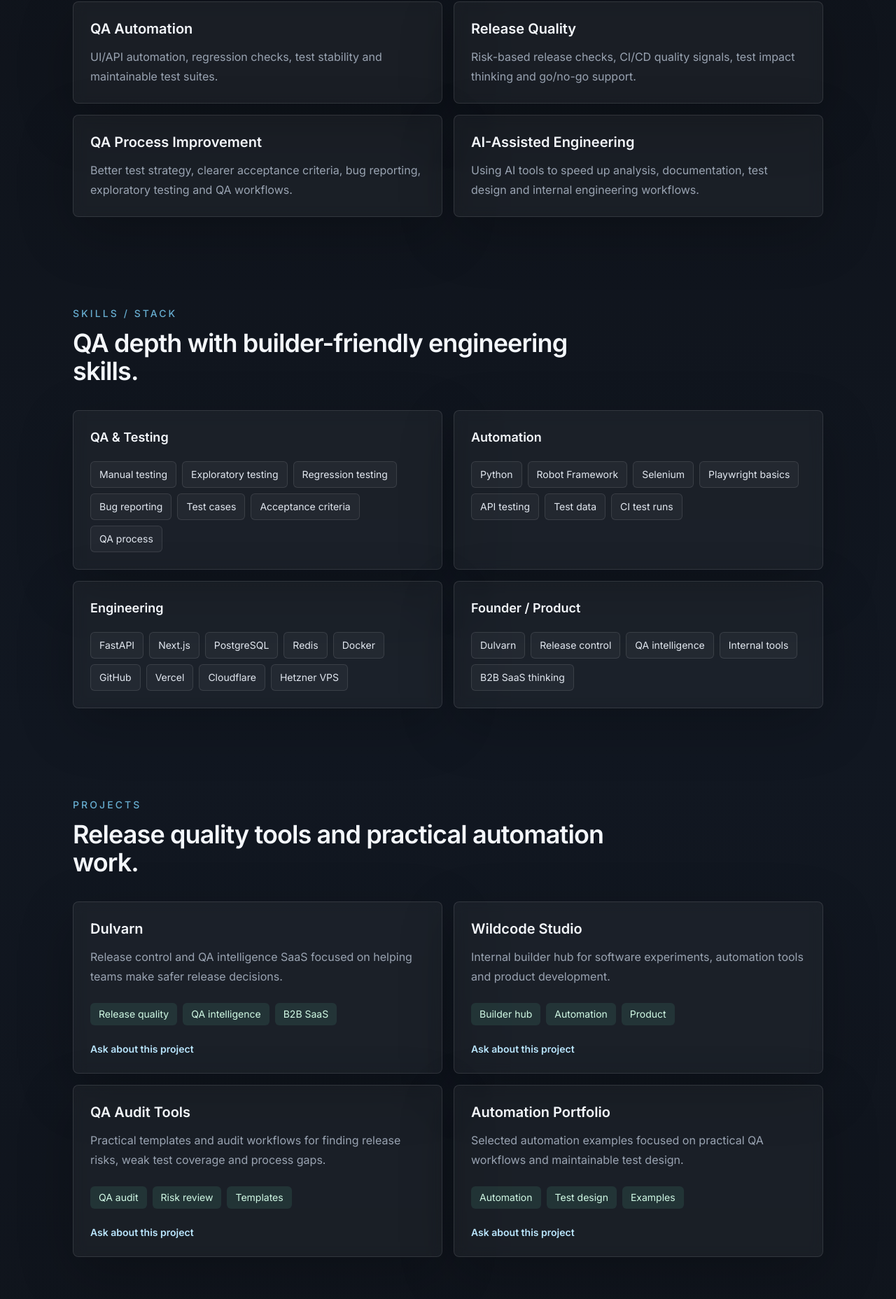
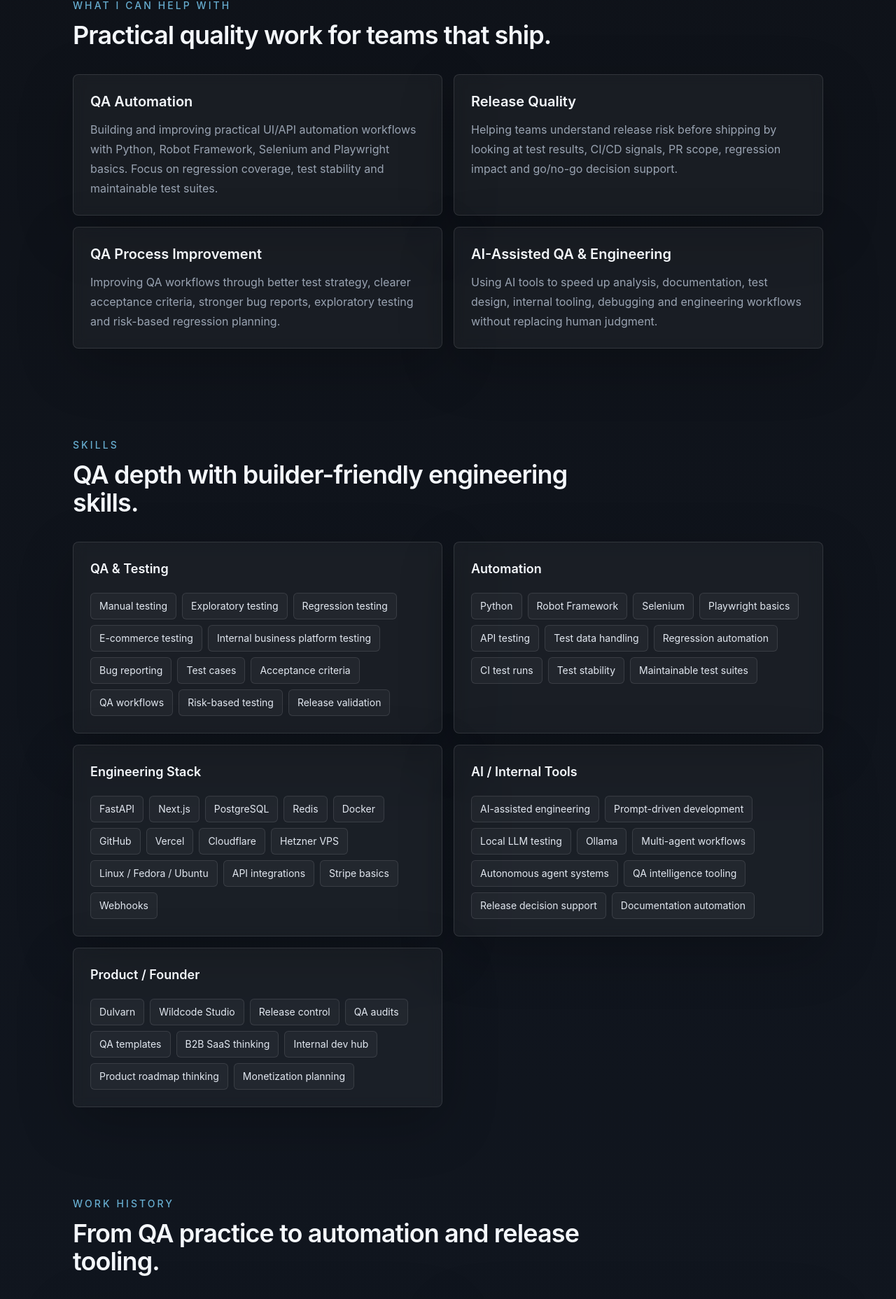
Before and after one commit to JankoD84/janduris-site, a Next.js app: page / in a window 1280 px wide. Shown: the part 874-2730 px from the top of the page at 70% size. Built offline with nearby package versions, Linux system fonts and the light colour scheme.

Commit message:
Refactor personal site positioning

```diff
--- a/app/content.ts
+++ b/app/content.ts
@@ -3,32 +3,47 @@
   title: "QA Automation Engineer & Release Quality Builder",
   message:
     "I help teams reduce release risk through QA automation, test strategy, CI/CD quality checks, and AI-assisted engineering tools.",
-  trustLine: "Manual QA background · Automation focus · Founder mindset",
+  trustLine:
+    "Manual QA background · Automation focus · Founder mindset · Building Dulvarn",
   email: "duris.janko@gmail.com",
   linkedin: "https://www.linkedin.com/in/jduris/",
-  github: "TODO",
 };
+
+export const navigation = [
+  { label: "Home", href: "#home" },
+  { label: "Work", href: "#work" },
+  { label: "Projects", href: "#projects" },
+  { label: "Skills", href: "#skills" },
+  { label: "Contact", href: "#contact" },
+];
+
+export const credibility = [
+  "3+ years in QA",
+  "Current QA Engineer at Baťa",
+  "Python / Robot Framework automation focus",
+  "Building Dulvarn release quality tools",
+];
 
 export const services = [
   {
     title: "QA Automation",
     description:
-      "UI/API automation, regression checks, test stability and maintainable test suites.",
+      "Building and improving practical UI/API automation workflows with Python, Robot Framework, Selenium and Playwright basics. Focus on regression coverage, test stability and maintainable test suites.",
   },
   {
     title: "Release Quality",
     description:
-      "Risk-based release checks, CI/CD quality signals, test impact thinking and go/no-go support.",
+      "Helping teams understand release risk before shipping by looking at test results, CI/CD signals, PR scope, regression impact and go/no-go decision support.",
   },
   {
     title: "QA Process Improvement",
     description:
-      "Better test strategy, clearer acceptance criteria, bug reporting, exploratory testing and QA workflows.",
+      "Improving QA workflows through better test strategy, clearer acceptance criteria, stronger bug reports, exploratory testing and risk-based regression planning.",
   },
   {
-    title: "AI-Assisted Engineering",
+    title: "AI-Assisted QA & Engineering",
     description:
-      "Using AI tools to speed up analysis, documentation, test design and internal engineering workflows.",
+      "Using AI tools to speed up analysis, documentation, test design, internal tooling, debugging and engineering workflows without replacing human judgment.",
   },
 ];
 
@@ -39,10 +54,14 @@
       "Manual testing",
       "Exploratory testing",
       "Regression testing",
+      "E-commerce testing",
+      "Internal business platform testing",
       "Bug reporting",
       "Test cases",
       "Acceptance criteria",
-      "QA process",
+      "QA workflows",
+      "Risk-based testing",
+      "Release validation",
     ],
   },
   {
@@ -53,12 +72,15 @@
       "Selenium",
       "Playwright basics",
       "API testing",
-      "Test data",
+      "Test data handling",
+      "Regression automation",
       "CI test runs",
+      "Test stability",
+      "Maintainable test suites",
     ],
   },
   {
-    category: "Engineering",
+    category: "Engineering Stack",
     items: [
       "FastAPI",
       "Next.js",
@@ -69,64 +91,188 @@
       "Vercel",
       "Cloudflare",
       "Hetzner VPS",
+      "Linux / Fedora / Ubuntu",
+      "API integrations",
+      "Stripe basics",
+      "Webhooks",
     ],
   },
   {
-    category: "Founder / Product",
+    category: "AI / Internal Tools",
+    items: [
+      "AI-assisted engineering",
+      "Prompt-driven development",
+      "Local LLM testing",
+      "Ollama",
+      "Multi-agent workflows",
+      "Autonomous agent systems",
+      "QA intelligence tooling",
+      "Release decision support",
+      "Documentation automation",
+    ],
+  },
+  {
+    category: "Product / Founder",
     items: [
       "Dulvarn",
+      "Wildcode Studio",
       "Release control",
+      "QA audits",
+      "QA templates",
+      "B2B SaaS thinking",
+      "Internal dev hub",
+      "Product roadmap thinking",
+      "Monetization planning",
+    ],
+  },
+];
+
+export const workHistory = [
+  {
+    title: "QA Engineer — Baťa / Bata Group",
+    description:
+      "Current QA role focused on e-commerce and internal business platforms. Work includes manual testing, QA workflows, release validation, bug reporting and a growing focus on automation with Python and Robot Framework.",
+    highlights: [
+      "E-commerce QA",
+      "Internal business platform testing",
+      "Manual and regression testing",
+      "Bug reporting and release validation",
+      "Automation growth with Python and Robot Framework",
+    ],
+  },
+  {
+    title: "QA Background — 3+ Years",
+    description:
+      "Practical QA background built on manual testing, exploratory testing, regression checks, bug reporting, test scenarios and QA process improvement.",
+    highlights: [
+      "Manual QA foundation",
+      "Regression testing",
+      "Exploratory testing",
+      "Test case design",
+      "QA process thinking",
+      "Transition toward automation",
+    ],
+  },
+  {
+    title: "Founder / Builder — Dulvarn",
+    description:
+      "Building Dulvarn as a release control and QA intelligence SaaS focused on helping teams make safer release decisions using signals from PRs, CI, tests, QA workflows and release risk analysis.",
+    highlights: [
+      "Release risk analysis",
       "QA intelligence",
+      "GitHub-first product thinking",
+      "GO / CONDITIONAL GO / NO-GO decision support",
+      "B2B SaaS product development",
+    ],
+  },
+  {
+    title: "Wildcode Studio",
+    description:
+      "Internal builder hub for software experiments, automation tools, product development, infrastructure and engineering workflows.",
+    highlights: [
       "Internal tools",
-      "B2B SaaS thinking",
+      "Product experiments",
+      "Automation workflows",
+      "VPS / deployment work",
+      "AI-assisted engineering systems",
     ],
   },
 ];
 
 export const projects = [
   {
-    title: "Dulvarn",
+    title: "Dulvarn — Release Control & QA Intelligence",
     description:
-      "Release control and QA intelligence SaaS focused on helping teams make safer release decisions.",
-    tags: ["Release quality", "QA intelligence", "B2B SaaS"],
-    href: "#contact",
+      "A B2B release quality system designed to help teams understand release risk before shipping. Dulvarn focuses on PR signals, CI/test results, QA workflows, guard gates and clear release decisions.",
+    tags: ["Release control", "QA intelligence", "CI/CD", "GitHub", "B2B SaaS", "QA workflows"],
+    proof: [
+      "Product thinking",
+      "QA domain expertise",
+      "Release risk modeling",
+      "Full-stack SaaS building",
+      "Founder mindset",
+    ],
   },
   {
-    title: "Wildcode Studio",
+    title: "Wildcode Studio — Internal Builder Hub",
     description:
-      "Internal builder hub for software experiments, automation tools and product development.",
-    tags: ["Builder hub", "Automation", "Product"],
-    href: "#contact",
+      "An internal development hub for software experiments, automation tools, infrastructure, AI workflows and product prototypes.",
+    tags: ["Internal tools", "automation", "product development", "infrastructure", "AI workflows"],
+    proof: [
+      "Ability to build and organize technical systems",
+      "Practical product experimentation",
+      "Tooling mindset",
+      "Dev workflow design",
+    ],
   },
   {
-    title: "QA Audit Tools",
+    title: "QA Audit Tools — Practical Release Risk Reviews",
     description:
-      "Practical templates and audit workflows for finding release risks, weak test coverage and process gaps.",
-    tags: ["QA audit", "Risk review", "Templates"],
-    href: "#contact",
+      "Templates, workflows and review structures for finding release risks, weak test coverage, missing QA signals and process gaps before production releases.",
+    tags: ["QA audit", "release risk", "test coverage", "templates", "process review"],
+    proof: [
+      "QA consulting mindset",
+      "Ability to turn QA experience into practical deliverables",
+      "Business-oriented quality thinking",
+    ],
   },
   {
-    title: "Automation Portfolio",
+    title: "Automation Portfolio — Practical QA Automation Examples",
     description:
-      "Selected automation examples focused on practical QA workflows and maintainable test design.",
-    tags: ["Automation", "Test design", "Examples"],
-    href: "#contact",
+      "Selected automation examples focused on maintainable test design, regression checks, UI/API testing and real QA workflows using Python, Robot Framework, Selenium and Playwright basics.",
+    tags: ["Python", "Robot Framework", "Selenium", "Playwright", "API testing", "regression"],
+    proof: [
+      "Automation direction",
+      "Technical QA growth",
+      "Practical testing mindset",
+    ],
+  },
+  {
+    title: "AI-Assisted Engineering Workflows",
+    description:
+      "Experiments with local LLMs, Ollama, multi-agent workflows and AI-assisted development systems for debugging, documentation, planning and internal automation.",
+    tags: ["AI-assisted engineering", "Ollama", "local LLMs", "multi-agent workflows", "automation"],
+    proof: [
+      "Modern engineering workflow awareness",
+      "Ability to test and evaluate AI tooling",
+      "Internal automation thinking",
+    ],
   },
 ];
 
-export const experience = [
+export const proofOfWork = [
   {
-    title: "QA Engineer at Baťa",
+    title: "QA practice",
     description:
-      "Manual testing, QA workflows and growing automation with Python and Robot Framework.",
+      "Real QA background from manual testing, regression, exploratory testing and e-commerce quality work.",
   },
   {
-    title: "QA background",
+    title: "Automation growth",
     description:
-      "3+ years of manual testing experience with automation transition.",
+      "Moving deeper into Python, Robot Framework, Selenium, Playwright basics and API testing.",
   },
   {
-    title: "Founder path",
-    description: "Building Dulvarn and practical QA/release tools.",
+    title: "Product building",
+    description:
+      "Building Dulvarn and QA audit tools around real release quality problems.",
+  },
+  {
+    title: "Engineering ownership",
+    description:
+      "Working with Next.js, FastAPI, PostgreSQL, Redis, Docker, Vercel, Cloudflare, Hetzner VPS and Linux-based workflows.",
+  },
+  {
+    title: "AI-assisted workflow",
+    description:
+      "Using AI and local LLMs as engineering accelerators for analysis, documentation, debugging and planning.",
   },
 ];
+
+export const buildingToward = [
+  "Stronger automation engineering",
+  "Better release quality workflows",
+  "Practical QA tooling",
+  "CI/CD quality checks",
+  "AI-assisted QA workflows",
+  "Smaller, useful tools shipped faster",
+];
--- a/app/globals.css
+++ b/app/globals.css
@@ -5,6 +5,7 @@
 :root {
   color-scheme: dark;
   background: #0e1117;
+  --font-inter: Inter, ui-sans-serif, system-ui, sans-serif;
 }
 
 * {
--- a/app/layout.tsx
+++ b/app/layout.tsx
@@ -1,20 +1,14 @@
 import type { Metadata } from "next";
-import { Inter } from "next/font/google";
 import "./globals.css";
-
-const inter = Inter({
-  subsets: ["latin", "latin-ext"],
-  variable: "--font-inter",
-});
 
 export const metadata: Metadata = {
   title: "Janko Ďuriš — QA Automation Engineer & Release Quality Builder",
   description:
-    "Personal website of Janko Ďuriš, QA Automation Engineer focused on release quality, QA automation and AI-assisted engineering tools.",
+    "Personal website of Janko Ďuriš, QA Automation Engineer focused on release quality, QA automation, QA workflows and AI-assisted engineering tools.",
   openGraph: {
     title: "Janko Ďuriš — QA Automation Engineer & Release Quality Builder",
     description:
-      "Personal website of Janko Ďuriš, QA Automation Engineer focused on release quality, QA automation and AI-assisted engineering tools.",
+      "Personal website of Janko Ďuriš, QA Automation Engineer focused on release quality, QA automation, QA workflows and AI-assisted engineering tools.",
     type: "website",
   },
 };
@@ -25,7 +19,7 @@
   children: React.ReactNode;
 }>) {
   return (
-    <html lang="en" className={inter.variable}>
+    <html lang="en">
       <body>{children}</body>
     </html>
   );
--- a/app/page.tsx
+++ b/app/page.tsx
@@ -1,9 +1,13 @@
 import {
-  experience,
+  buildingToward,
+  credibility,
+  navigation,
   profile,
   projects,
+  proofOfWork,
   services,
   skills,
+  workHistory,
 } from "./content";
 
 const sectionEyebrow =
@@ -16,18 +20,36 @@
 export default function Home() {
   return (
     <main className="min-h-screen overflow-hidden">
-      <section className="relative mx-auto flex min-h-[88vh] w-full max-w-6xl flex-col justify-center px-6 py-20 sm:px-8 lg:px-10">
-        <div className="absolute inset-x-6 top-8 h-px bg-gradient-to-r from-transparent via-white/20 to-transparent" />
+      <header className="fixed inset-x-0 top-0 z-30 border-b border-white/10 bg-slate-950/75 backdrop-blur-xl">
+        <nav className="mx-auto flex w-full max-w-6xl items-center justify-between px-6 py-4 sm:px-8 lg:px-10">
+          <a href="#home" className="text-sm font-semibold tracking-wide text-ink">
+            Janko Ďuriš
+          </a>
+          <div className="flex flex-wrap justify-end gap-x-4 gap-y-2 text-sm text-muted sm:gap-x-6">
+            {navigation.map((item) => (
+              <a key={item.href} href={item.href} className="transition hover:text-sky-100">
+                {item.label}
+              </a>
+            ))}
+          </div>
+        </nav>
+      </header>
+
+      <section
+        id="home"
+        className="relative mx-auto flex min-h-[92vh] w-full max-w-6xl flex-col justify-center px-6 pb-20 pt-32 sm:px-8 lg:px-10"
+      >
+        <div className="absolute inset-x-6 top-24 h-px bg-gradient-to-r from-transparent via-white/20 to-transparent" />
         <div className="max-w-3xl">
           <p className="mb-5 inline-flex rounded-full border border-sky-300/20 bg-sky-300/10 px-4 py-2 text-sm font-medium text-sky-100">
             {profile.trustLine}
           </p>
-          <h1 className="text-5xl font-semibold tracking-tight text-ink sm:text-6xl lg:text-7xl">
+          <p className="text-sm font-semibold uppercase tracking-[0.28em] text-sky-300/80">
             {profile.name}
+          </p>
+          <h1 className="mt-5 text-5xl font-semibold tracking-tight text-ink sm:text-6xl lg:text-7xl">
+            {profile.title}
           </h1>
-          <p className="mt-5 text-2xl font-medium text-white/88 sm:text-3xl">
-            {profile.title}
-          </p>
           <p className="mt-7 max-w-2xl text-lg leading-8 text-muted sm:text-xl">
             {profile.message}
           </p>
@@ -46,9 +68,20 @@
             </a>
           </div>
         </div>
+
+        <div className="mt-12 grid gap-3 sm:grid-cols-2 lg:grid-cols-4">
+          {credibility.map((item) => (
+            <div
+              key={item}
+              className="rounded-lg border border-white/10 bg-white/[0.04] px-4 py-3 text-sm font-medium text-slate-200"
+            >
+              {item}
+            </div>
+          ))}
+        </div>
       </section>
 
-      <Section id="what-i-do" eyebrow="What I Do" title="Practical quality work for teams that ship.">
+      <Section id="help" eyebrow="What I Can Help With" title="Practical quality work for teams that ship.">
         <div className="grid gap-4 md:grid-cols-2">
           {services.map((service) => (
             <article key={service.title} className={cardClass}>
@@ -59,7 +92,7 @@
         </div>
       </Section>
 
-      <Section id="skills" eyebrow="Skills / Stack" title="QA depth with builder-friendly engineering skills.">
+      <Section id="skills" eyebrow="Skills" title="QA depth with builder-friendly engineering skills.">
         <div className="grid gap-4 md:grid-cols-2">
           {skills.map((group) => (
             <article key={group.category} className={cardClass}>
@@ -79,12 +112,31 @@
         </div>
       </Section>
 
-      <Section id="projects" eyebrow="Projects" title="Release quality tools and practical automation work.">
+      <Section id="work" eyebrow="Work History" title="From QA practice to automation and release tooling.">
+        <div className="grid gap-4 lg:grid-cols-2">
+          {workHistory.map((item) => (
+            <article key={item.title} className={cardClass}>
+              <h3 className="text-xl font-semibold text-ink">{item.title}</h3>
+              <p className="mt-3 leading-7 text-muted">{item.description}</p>
+              <ul className="mt-5 space-y-2 text-sm text-slate-200">
+                {item.highlights.map((highlight) => (
+                  <li key={highlight} className="flex gap-2">
+                    <span className="mt-2 h-1.5 w-1.5 shrink-0 rounded-full bg-sky-300" />
+                    <span>{highlight}</span>
+                  </li>
+                ))}
+              </ul>
+            </article>
+          ))}
+        </div>
+      </Section>
+
+      <Section id="projects" eyebrow="Projects" title="Proof-oriented projects around QA, automation, and product building.">
         <div className="grid gap-4 md:grid-cols-2">
           {projects.map((project) => (
             <article key={project.title} className={`${cardClass} flex flex-col`}>
               <h3 className="text-xl font-semibold text-ink">{project.title}</h3>
-              <p className="mt-3 flex-1 leading-7 text-muted">{project.description}</p>
+              <p className="mt-3 leading-7 text-muted">{project.description}</p>
               <div className="mt-6 flex flex-wrap gap-2">
                 {project.tags.map((tag) => (
                   <span
@@ -95,25 +147,50 @@
                   </span>
                 ))}
               </div>
-              <a
-                href={project.href}
-                className="mt-6 inline-flex text-sm font-semibold text-sky-200 hover:text-sky-100"
-              >
-                Ask about this project
-              </a>
+              <div className="mt-6 border-t border-white/10 pt-5">
+                <p className="text-sm font-semibold text-sky-200">What it shows</p>
+                <ul className="mt-3 space-y-2 text-sm text-slate-200">
+                  {project.proof.map((proof) => (
+                    <li key={proof} className="flex gap-2">
+                      <span className="mt-2 h-1.5 w-1.5 shrink-0 rounded-full bg-emerald-300" />
+                      <span>{proof}</span>
+                    </li>
+                  ))}
+                </ul>
+              </div>
             </article>
           ))}
         </div>
       </Section>
 
-      <Section id="experience" eyebrow="Experience Snapshot" title="Honest progress from QA practice to release tooling.">
-        <div className="grid gap-4 lg:grid-cols-3">
-          {experience.map((item) => (
+      <Section id="proof" eyebrow="Proof of Work" title="This website is more than a CV.">
+        <p className="mb-8 max-w-3xl text-lg leading-8 text-muted">
+          This website is not only a CV. It is a snapshot of practical work across QA,
+          automation, product development and release quality tooling.
+        </p>
+        <div className="grid gap-4 md:grid-cols-2 lg:grid-cols-3">
+          {proofOfWork.map((item) => (
             <article key={item.title} className={cardClass}>
               <h3 className="text-lg font-semibold text-ink">{item.title}</h3>
               <p className="mt-3 leading-7 text-muted">{item.description}</p>
             </article>
           ))}
+        </div>
+      </Section>
+
+      <Section id="direction" eyebrow="Direction" title="What I’m Building Toward">
+        <div className="rounded-lg border border-sky-300/20 bg-sky-300/[0.07] p-6 sm:p-8">
+          <p className="max-w-3xl text-lg leading-8 text-muted">
+            My current focus is becoming stronger as a QA Automation Engineer /
+            SDET-oriented engineer while building practical release quality tools through Dulvarn.
+          </p>
+          <div className="mt-6 flex flex-wrap gap-2">
+            {buildingToward.map((item) => (
+              <span key={item} className="rounded-md border border-sky-200/15 bg-black/15 px-3 py-2 text-sm text-sky-100">
+                {item}
+              </span>
+            ))}
+          </div>
         </div>
       </Section>
 
@@ -126,10 +203,12 @@
           <h2 className={sectionTitle}>
             Interested in QA automation, release quality, or practical QA audits?
           </h2>
-          <div className="mt-8 grid gap-3 sm:grid-cols-3">
+          <p className="mt-5 max-w-2xl leading-7 text-muted">
+            I’m open to relevant QA automation, release quality, product QA and practical audit conversations.
+          </p>
+          <div className="mt-8 grid gap-3 sm:grid-cols-2">
             <ContactLink href={`mailto:${profile.email}`} label="Email" value={profile.email} />
             <ContactLink href={profile.linkedin} label="LinkedIn" value="linkedin.com/in/jduris" />
-            <ContactLink href="#" label="GitHub" value={profile.github} />
           </div>
         </div>
       </section>
@@ -153,7 +232,7 @@
   children: React.ReactNode;
 }>) {
   return (
-    <section id={id} className="mx-auto w-full max-w-6xl px-6 py-16 sm:px-8 lg:px-10">
+    <section id={id} className="mx-auto w-full max-w-6xl scroll-mt-24 px-6 py-16 sm:px-8 lg:px-10">
       <div className="mb-9 max-w-3xl">
         <p className={sectionEyebrow}>{eyebrow}</p>
         <h2 className={sectionTitle}>{title}</h2>
```
